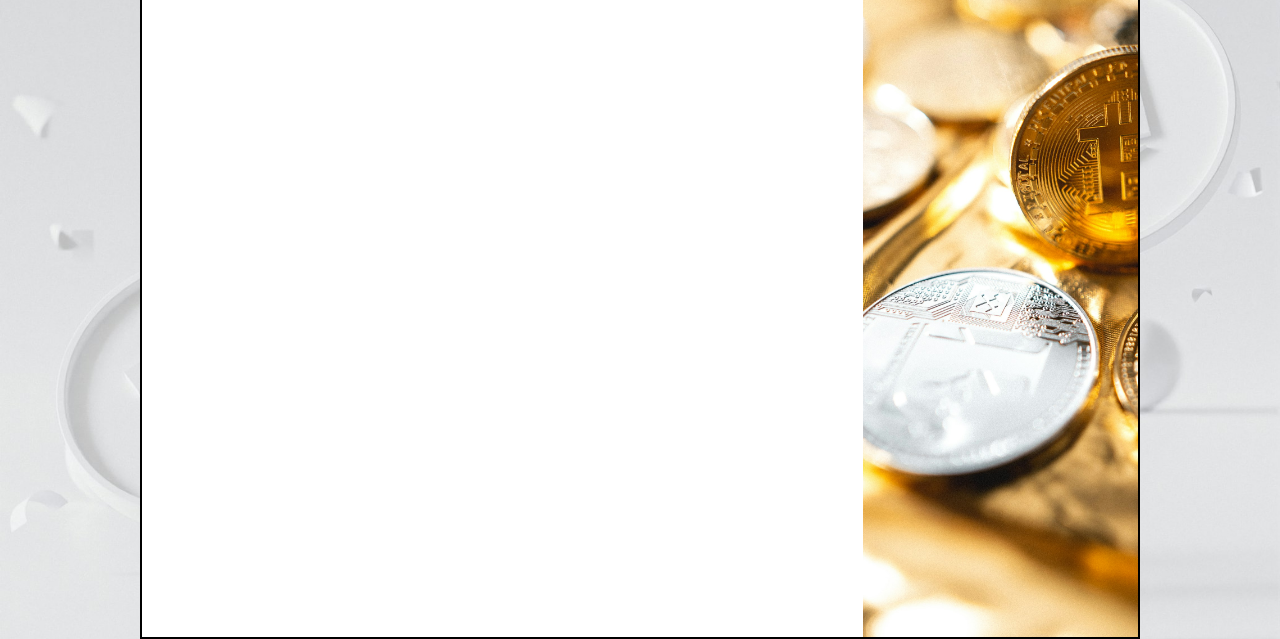
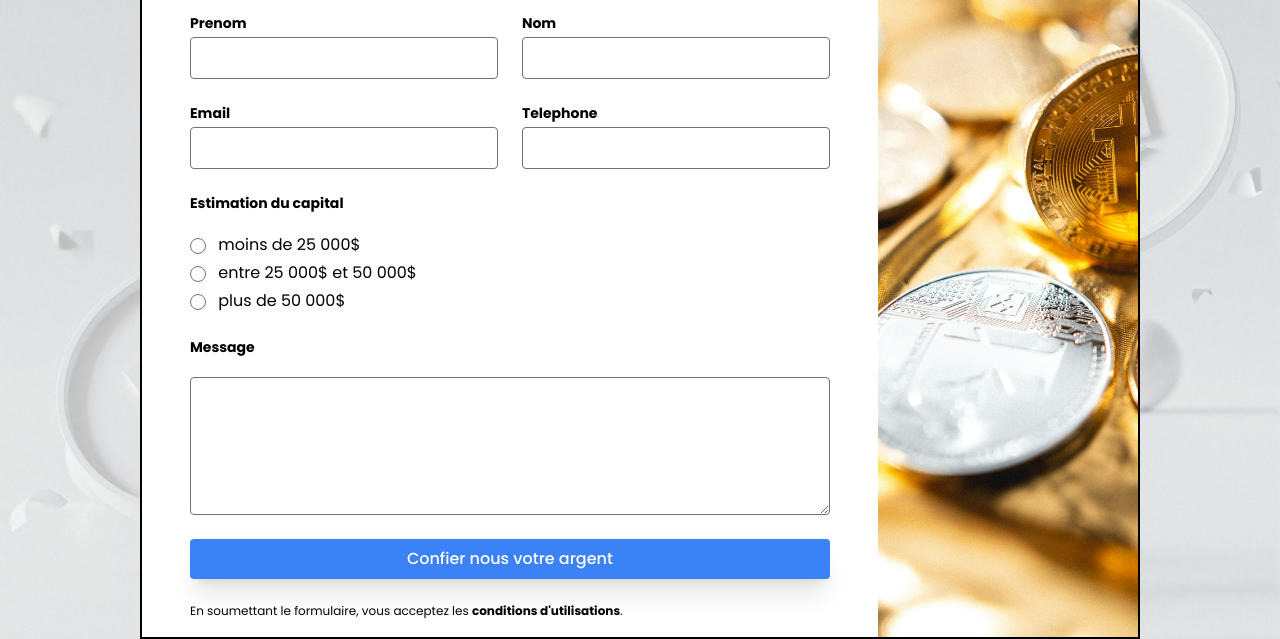
Before and after one commit to GuillemotClement/Tailwind-Ponzo, a website built with Vite: page index.html in a window 1280 px wide. Shown: the part 211-850 px from the top of the page. Built offline with nearby package versions, Linux system fonts and the light colour scheme.

Commit message:
Mise en place du formulaire

```diff
--- a/index.html
+++ b/index.html
@@ -24,9 +24,46 @@
         <div class="max-w-[1000px] h-[800px] bg-white border-2 border-black flex flex-auto">
           <div class="flex-auto p-12">
             <h1 class="font-medium text-3xl mb-4">Parlons de votre epargne</h1>
-            <h3 class="text-slate-700 text-lg">Nous doublons votre investissement chaque annee et sans aucun risque</h3>
+            <h3 class="text-slate-700 text-lg mb-4">Nous doublons votre investissement chaque annee et sans aucun risque</h3>
             <!-- pour que le formulaire occupe tout l'espace on lui passe un flex-auto -->
-            <form class="" action="#">
+            <form class="grid grid-cols-2 gap-6" action="#">
+              <div class="flex flex-col gap-y-1">
+                <label for="firstname" class="text-sm font-bold">Prenom</label>
+                <input type="text" id="firstname" class="rounded">
+              </div>
+              <div class="flex flex-col gap-y-1">
+                <label for="name" class="text-sm font-bold">Nom</label>
+                <input type="text" id="name" class="rounded">
+              </div>
+              <div class="flex flex-col gap-y-1">
+                <label for="mail" class="text-sm font-bold">Email</label>
+                <input type="email" id="mail" class="rounded">
+              </div>
+              <div class="flex flex-col gap-y-1">
+                <label for="phone" class="text-sm font-bold">Telephone</label>
+                <input type="tel" id="phone" class="rounded">
+              </div>
+              <div class="flex flex-col gap-y-1 col-span-2">
+                <label class="text-sm font-bold mb-4">Estimation du capital</label>
+                <label for="25">
+                  <input type="radio" name="capital" id="25" class="mr-2 text-black">
+                  moins de 25 000$
+                </label>
+                <label for="25-50">
+                  <input type="radio" name="capital" id="25-50" class="mr-2 text-black">
+                  entre 25 000$ et 50 000$
+                </label>
+                <label for="50">
+                  <input type="radio" name="capital" id="50" class="mr-2 text-black">
+                  plus de 50 000$
+                </label>
+              </div>
+              <div class="flex flex-col gap-y-1 col-span-2">
+                <label class="text-sm font-bold mb-4" for="message">Message</label>
+                <textarea cols="30" rows="5" class="rounded"></textarea>
+              </div>
+              <button class="text-center py-2 bg-blue-500 hover:bg-blue-600 active:bg-blue-700 transition-colors font-medium text-white rounded col-span-2 shadow-xl">Confier nous votre argent</button>
+              <p class="text-xs col-span-2">En soumettant le formulaire, vous acceptez les <a href="#" class=" font-bold">conditions d'utilisations</a>.</p>
             </form>
           </div>
           <!-- on ajoute un bg-cover pour centrer l'image de background -->
--- a/package.json
+++ b/package.json
@@ -9,6 +9,7 @@
     "preview": "vite preview"
   },
   "devDependencies": {
+    "@tailwindcss/forms": "^0.5.7",
     "autoprefixer": "^10.4.19",
     "postcss": "^8.4.39",
     "tailwindcss": "^3.4.4",
--- a/tailwind.config.js
+++ b/tailwind.config.js
@@ -16,5 +16,5 @@ export default {
       }
     },
   },
-  plugins: [],
+  plugins: [require("@tailwindcss/forms")],
 }
```
Also changed, not shown: 1 other file.
